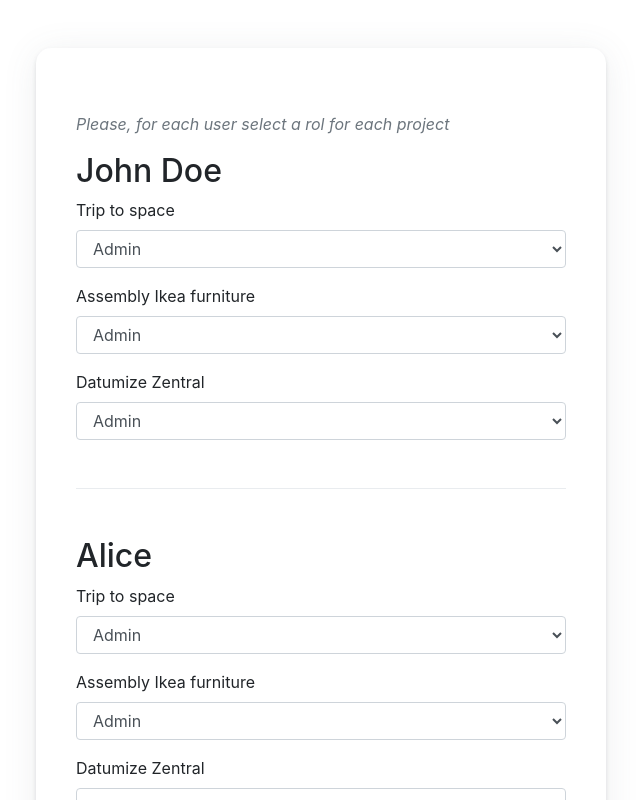
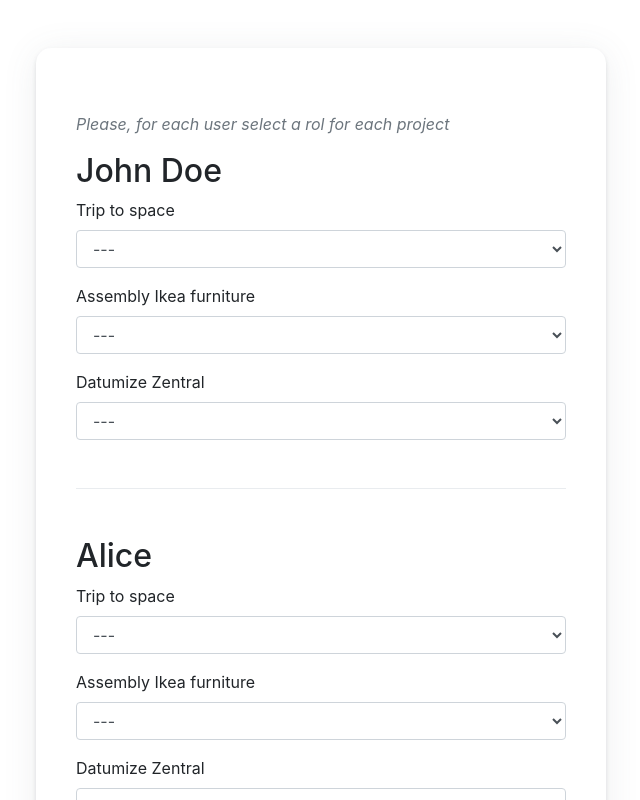
Before and after one commit to adj87/Frontend-Qualification-Task-Datumize, a React (Create React App) app: page / in a window 1280 px wide. Shown: the top 800 px of the page, without its empty margins (319-959 px from the left). Built offline with nearby package versions, Linux system fonts and the light colour scheme; data requests are answered from the project's data file.

Commit message:
only missing the

```diff
--- a/src/App.js
+++ b/src/App.js
@@ -1,7 +1,7 @@
 /**
  * Import dependencies
  */
-import React, { Component, Fragment } from 'react'
+import React, { Component } from 'react'
 import { Container, Row, Col } from 'reactstrap'
 import MyForm from './components/MyForm'
 
--- a/src/actions/index.js
+++ b/src/actions/index.js
@@ -34,9 +34,9 @@ export const fetchRoles = roles => {
   }
 }
 
-export function changeRelation(payload) {
+export function changeValuesForm(payload) {
   return {
-    type: 'CHANGE_RELATION',
+    type: 'CHANGE_VALUES_FORM',
     payload: payload
   }
 }
--- a/src/components/MyForm.js
+++ b/src/components/MyForm.js
@@ -7,9 +7,7 @@ import { Form, Button, Row } from 'reactstrap'
 import { connect } from 'react-redux'
 import { bindActionCreators } from 'redux'
 import { fetchUsers, fetchProjects, fetchRoles } from '../actions'
-import GroupForm from './GroupForm'
-
-import { url } from '../config'
+import UserGroup from './UserGroup'
 
 class MyForm extends React.Component {
   constructor(props) {
@@ -17,7 +15,7 @@ class MyForm extends React.Component {
     this.rolDefault = 'Viewer'
   }
 
-  componentDidMount() {
+  componentWillMount() {
     this.props.fetchUsers()
     this.props.fetchProjects()
     this.props.fetchRoles()
@@ -44,7 +42,7 @@ class MyForm extends React.Component {
     }) */
     //this.setState({ users, roles, projects, relations })
   }
-  shouldComponentUpdate(newProps) {
+  /*   shouldComponentUpdate(newProps) {
     const usersLength = newProps.data.users.length
 
     //if users data are loaded then re-render the component
@@ -53,7 +51,7 @@ class MyForm extends React.Component {
     } else {
       return false
     }
-  }
+  } */
 
   handleChange = e => {
     const selectedOption = e.target
@@ -83,6 +81,7 @@ class MyForm extends React.Component {
 
   render() {
     const { users } = this.props.data
+    console.log(users.length)
 
     if (users.length > 0) {
       return (
@@ -92,8 +91,8 @@ class MyForm extends React.Component {
           </p>
 
           <Row>
-            {users.map(user => {
-              return <GroupForm user={user} />
+            {users.map((user, index) => {
+              return <UserGroup user={user} key={`user-${index}`} />
             })}
 
             <Button color="primary" size="lg" block type="submit">
--- a/src/components/GroupForm.js
+++ b/src/components/UserGroup.js
@@ -6,10 +6,10 @@ import { Col, Input, FormGroup, Label } from 'reactstrap'
 import { bindActionCreators } from 'redux'
 import { connect } from 'react-redux'
 
-import { changeRelation } from '../actions'
+import { changeValuesForm } from '../actions'
 
-function GroupForm({ data, user, changeRelation }) {
-  const { projects, roles } = data
+function UserGroup({ data, user, changeValuesForm }) {
+  const { projects, roles, formDataValues } = data
 
   return (
     <Col xs={12}>
@@ -20,7 +20,11 @@ function GroupForm({ data, user, changeRelation }) {
         const style = { animationDelay: seconds }
 
         return (
-          <FormGroup className="fadeIn animated" style={style}>
+          <FormGroup
+            className="fadeIn animated"
+            style={style}
+            key={`fomrgroup-${index}`}
+          >
             <Label for="exampleEmail">{project.name}</Label>
             <Input
               type="select"
@@ -30,8 +34,13 @@ function GroupForm({ data, user, changeRelation }) {
                 const usuario = selectedOption.name.split('-')[0]
                 const project = selectedOption.name.split('-')[1]
                 const value = selectedOption.value
-                changeRelation({ user: usuario, project, value })
+                changeValuesForm({ user: usuario, project, value })
               }}
+              value={
+                formDataValues[user.name]
+                  ? formDataValues[user.name][project.name]
+                  : '---'
+              }
             >
               {roles.map((rol, index) => {
                 return (
@@ -40,7 +49,7 @@ function GroupForm({ data, user, changeRelation }) {
                   </option>
                 )
               })}
-              ) )}
+              <option value={null}>---</option>) )}
             </Input>
           </FormGroup>
         )
@@ -56,18 +65,18 @@ const mapStateToProps = state => {
       users: state.users,
       projects: state.projects,
       roles: state.roles,
-      relations: state.relations
+      formDataValues: state.formDataValues
     }
   }
 }
 
 const mapDispatchToProps = dispatch => ({
-  changeRelation: bindActionCreators(changeRelation, dispatch)
+  changeValuesForm: bindActionCreators(changeValuesForm, dispatch)
 })
 
-const GroupFormConnected = connect(
+const UserGroupConnected = connect(
   mapStateToProps,
   mapDispatchToProps
-)(GroupForm)
+)(UserGroup)
 
-export default GroupFormConnected
+export default UserGroupConnected
--- a/src/reducers/index.js
+++ b/src/reducers/index.js
@@ -9,11 +9,14 @@ export default (state, { type, payload }) => {
     case 'FETCH_API_ROLES':
       return { ...state, roles: payload }
 
-    case 'CHANGE_RELATION':
+    case 'CHANGE_VALUES_FORM':
+      let newState = { ...state }
+      const { user, project, value } = payload
 
-      const newState = { ...state }
-      const { user, project, value } = payload
-      newState['relations'][user][project] = value
+      if (!newState['formDataValues'][user])
+        newState['formDataValues'][user] = {}
+
+      newState['formDataValues'][user][project] = value
       return newState
 
     default:
--- a/src/store.js
+++ b/src/store.js
@@ -6,16 +6,17 @@ let initialState = {
   users: [],
   roles: [],
   projects: [],
-  relations: {}
+  formDataValues: {}
 }
-const middleware = [
-  thunk
-  //window.__REDUX_DEVTOOLS_EXTENSION__ && window.__REDUX_DEVTOOLS_EXTENSION__()
-]
+const middleware = [thunk]
 
 export const store = createStore(
   rootReducer,
   initialState,
-  applyMiddleware(...middleware)
+  compose(
+    applyMiddleware(...middleware),
+    window.__REDUX_DEVTOOLS_EXTENSION__ && window.__REDUX_DEVTOOLS_EXTENSION__()
+  )
+
   //
 )
```
